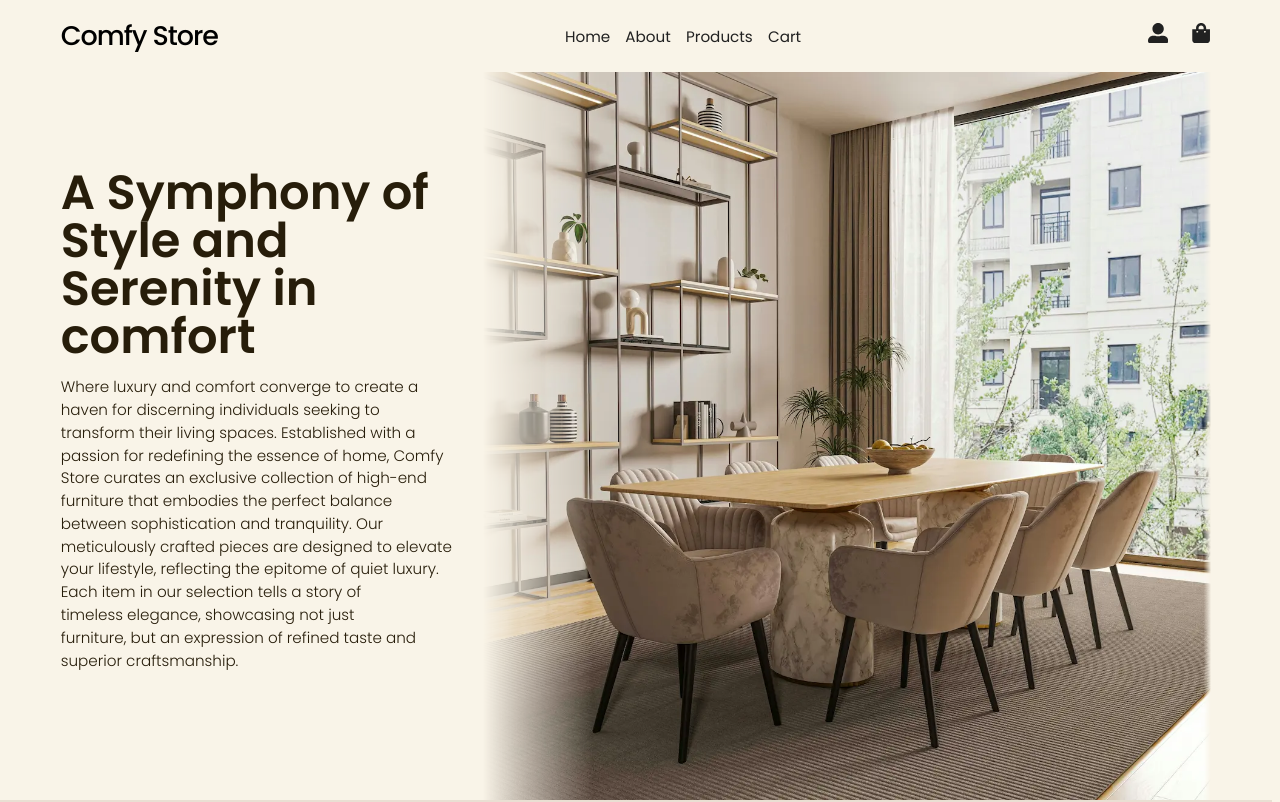
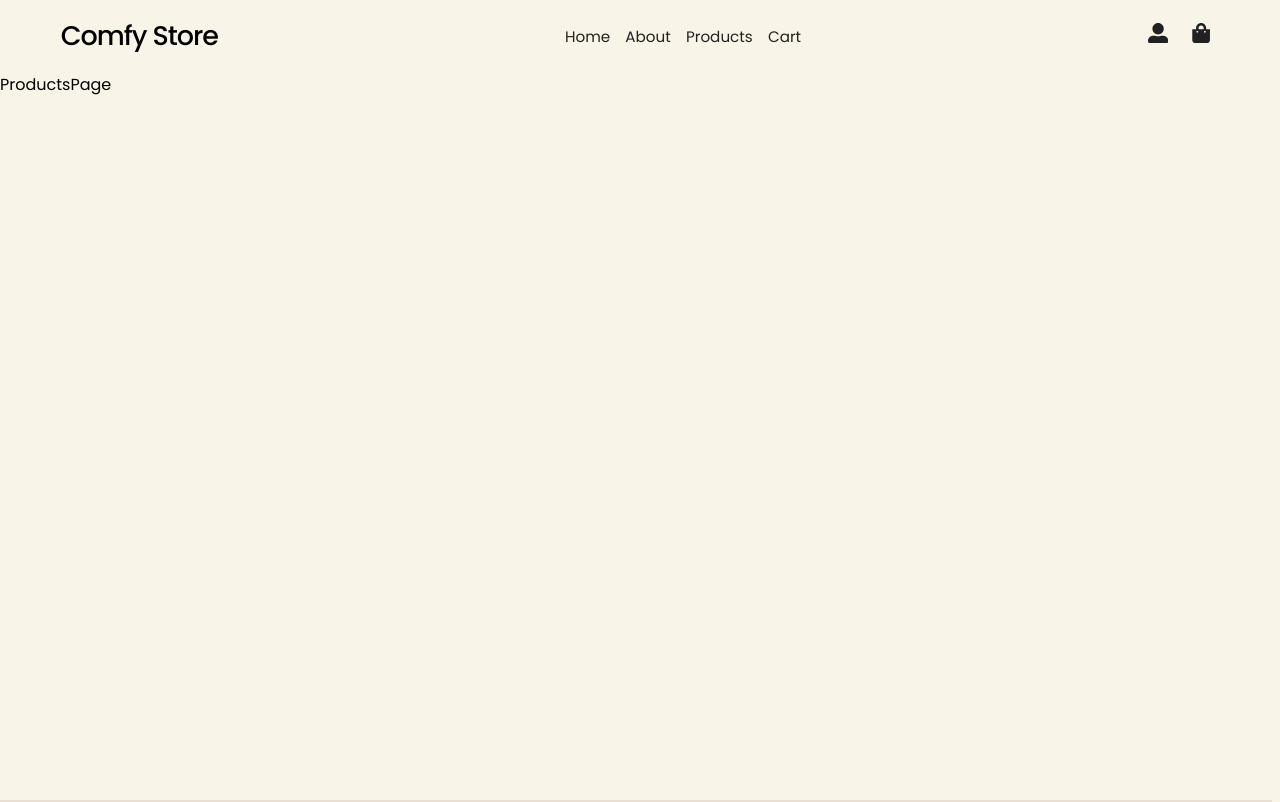
Before and after one commit to Git-Darkmoon/Comfy-Store-v2, a Next.js app: page /products in a window 1280 px wide. Shown: the top 802 px of the page. Built offline with nearby package versions, Linux system fonts and the light colour scheme.

Commit message:
[FIXED] Folder static routing naming.

```diff
--- a/src/app/[products]/page.tsx
+++ /dev/null
@@ -1,4 +0,0 @@
-function Products() {
-  return <div>Products</div>
-}
-export default Products
--- /dev/null
+++ b/src/app/products/page.tsx
@@ -0,0 +1,4 @@
+function ProductsPage() {
+  return <div>ProductsPage</div>
+}
+export default ProductsPage
```
Also changed, not shown: src/app/about/page.tsx (renamed from src/app/[about]/page.tsx).
